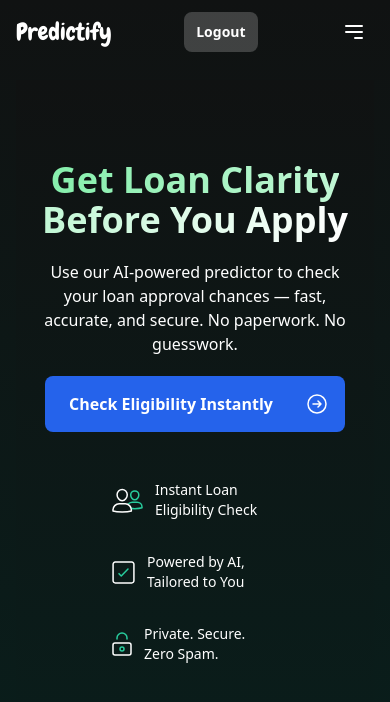
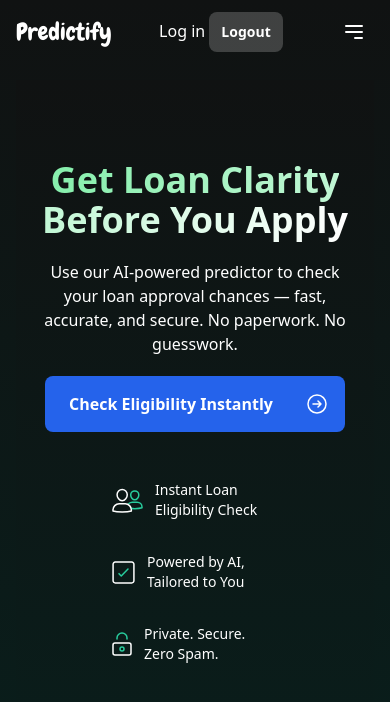
Before and after one commit to sirisha-fulara/predictify, a React (Create React App) app in the folder frontend/: page / in a window 390 px wide. Shown: the top 702 px of the page. Built offline with nearby package versions, Linux system fonts and the light colour scheme.

Commit message:
Update Header.jsx

```diff
--- a/frontend/src/components/Header.jsx
+++ b/frontend/src/components/Header.jsx
@@ -13,7 +13,7 @@ const Header = () => {
                     </div>
                     <div className="lg:flex lg:items-center lg:justify-end lg:space-x-6 sm:ml-auto">
 
-                        <Link to="/login" title="" className="hidden text-base text-white transition-all duration-200 lg:inline-flex hover:text-opacity-80"> Log in </Link>
+                        <Link to="/login" title="" className="text-base text-white transition-all duration-200 hover:text-opacity-80"> Log in </Link>
 
 
                         <Link to="/logout" title="" className="inline-flex items-center justify-center px-3 sm:px-5 py-2.5 text-sm sm:text-base font-semibold transition-all duration-200 text-white bg-white/20 hover:bg-white/40 focus:bg-white/40 rounded-lg" role="button"> Logout </Link>
```
